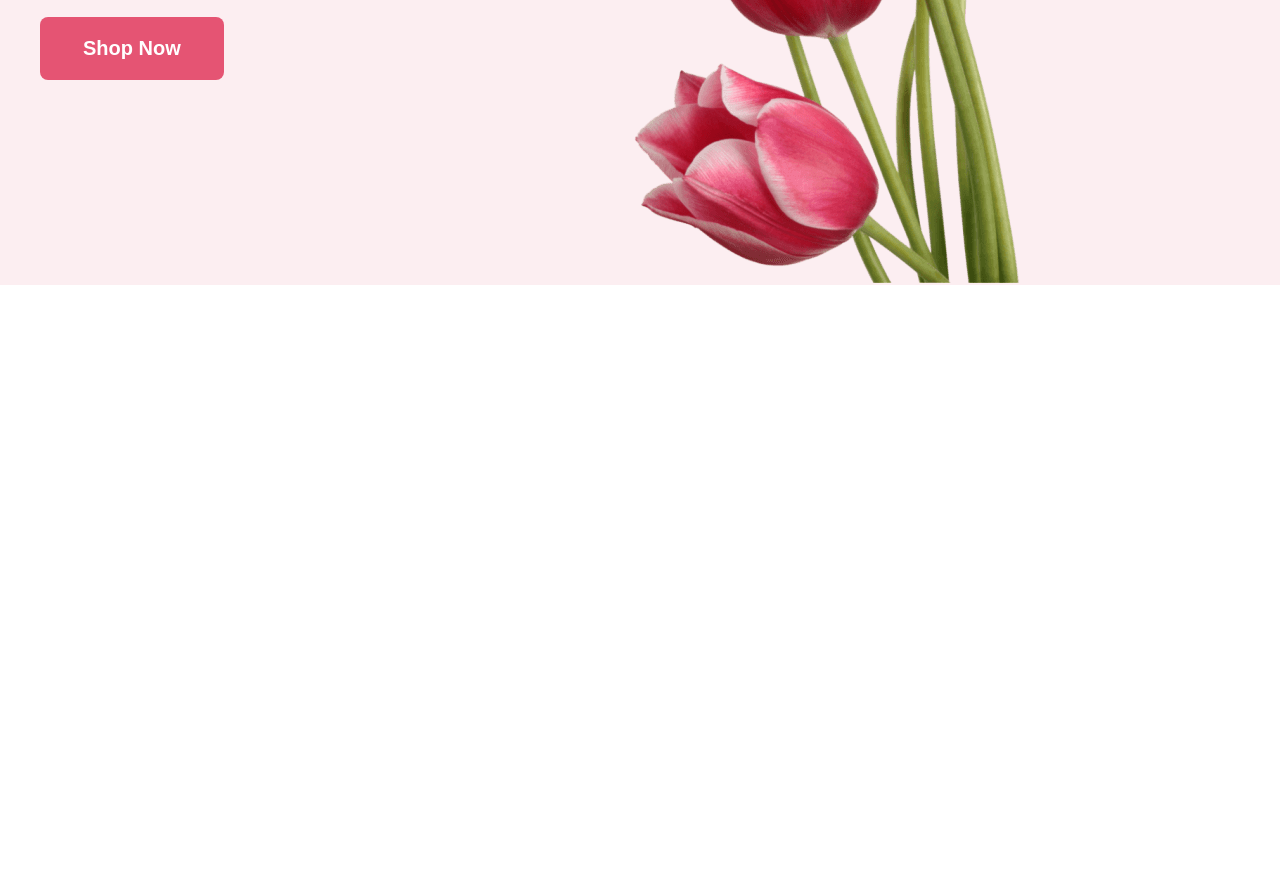
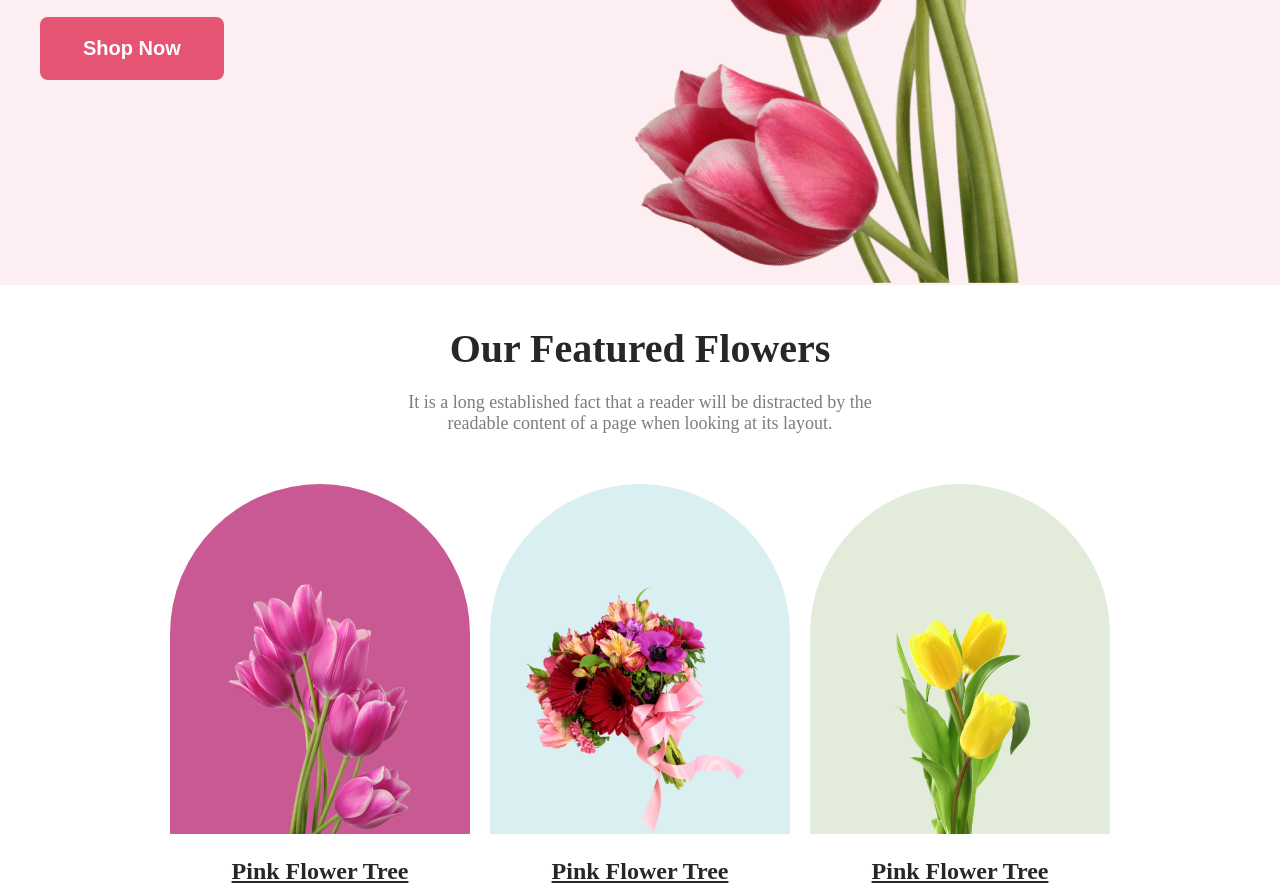
Before and after one commit to Sakib-Nazmus/Assignment-Flower-Shop, a plain HTML site: page index.html in a window 1280 px wide. Shown: the part 515-1404 px from the top of the page. Before the commit the page ends 802 px from the top, so only its background shows below. Drawn offline with Linux system fonts and the light colour scheme.

Commit message:
Second Section

```diff
--- a/index.html
+++ b/index.html
@@ -17,7 +17,7 @@
                 beautiful flowers a <br>
                 part of your life. <br>
             </h2>
-            <p class="primary-pr">It is a long established fact that a reader will be distracted by the readable
+            <p class="first-pr">It is a long established fact that a reader will be distracted by the readable
                 content of a page when looking at its layout. The point of using Lorem Ipsum is
                 that it has a more-or-less normal distribution of letters.
             </p>
@@ -28,6 +28,36 @@
         </div>
 
         </div>
+
+        <div class="second-section">
+            <div class="second-section-first">
+               <h2 class="primary-title">Our Featured Flowers</h2>
+               <p class="primary-pr">It is a long established fact that a reader will be distracted by the readable
+                content of a page when looking at its layout.</p>
+            </div>
+
+            <div class="image-text">
+
+                <div>
+                   <div class="image-section">
+                    <img class="second-section-image" src="Image/pngwing 6.png" alt="">
+                   </div>
+                    <h4 class="second-section-pr">Pink Flower Tree</h4>
+                </div>
+                <div>
+                    <div class="image-section-2">
+                        <img class="second-section-image-2" src="Image/pngwing 5.png" alt="">
+                       </div>
+                        <h4 class="second-section-pr">Pink Flower Tree</h4>
+                </div>
+                <div>
+                    <div class="image-section-3">
+                        <img class="second-section-image-3" src="Image/pngwing 7.png" alt="">
+                       </div>
+                        <h4 class="second-section-pr">Pink Flower Tree</h4>
+                </div>
+            </div>
+        </div>
     </main>
     <footer>
 
--- a/style.css
+++ b/style.css
@@ -3,6 +3,35 @@
     padding: 0;
 }
 
+.primary-title{
+    color: #272727;
+    text-align: center;
+    font-size: 40px;
+    font-weight: 800;
+    line-height: normal;
+}
+
+.primary-pr{
+    color: rgba(39, 39, 39, 0.60);
+    text-align: center;
+    font-size: 18px;
+    font-weight: 400;
+    line-height: normal;
+    margin-top: 20px;
+
+}
+
+.btn-primary{
+    background-color: #E55473;
+    color: white;
+    font-size: 20px;
+    font-weight: 700;
+    border: none;
+    border-radius: 8px;
+    padding: 20px 43px;
+}
+
+/* 1st section */
 
 .first-section{
     height: 100vh;
@@ -27,7 +56,7 @@
     line-height: normal;
 }
 
-.primary-pr{
+.first-pr{
     color: rgba(39, 39, 39, 0.60);
     font-size: 18px;
     font-weight: 400;
@@ -38,17 +67,82 @@
 
 }
 
-.btn-primary{
-    background-color: #E55473;
-    color: white;
-    font-size: 20px;
-    font-weight: 700;
-    border: none;
-    border-radius: 8px;
-    padding: 20px 43px;
-}
-
 .image1st{
     height: 100vh;
 
 }
+
+/* 2nd section */
+
+.second-section{
+    margin-top: 40px;
+}
+
+.second-section-first{
+    width: 500px;
+    margin: auto;
+    text-align: center;
+}
+
+.image-text{
+        display: flex;
+        gap: 20px;
+        align-items: center;
+        justify-content: center;
+        margin-top: 50px;
+}
+
+
+.image-section{
+    background-color: #C95992;
+    width: 300px;
+    height: 350px;
+    border-radius: 300px 300px 0px 0px;
+    align-items: center;
+    text-align: center;
+}
+
+.second-section-pr{
+    color: #272727;
+    text-align: center;
+    font-size: 24px;
+    font-weight: 700;
+    line-height: 35px;
+    text-decoration-line: underline;
+    margin-top: 20px;
+}
+
+
+.second-section-image{
+    height: 250px;
+    margin-top: 100px;
+}
+
+
+.image-section-2{
+    background-color: #D9EFF1;
+    width: 300px;
+    height: 350px;
+    border-radius: 300px 300px 0px 0px;
+    align-items: center;
+    text-align: center;
+}
+
+.second-section-image-2{
+    height: 250px;
+    margin-top: 100px;
+    }
+
+.image-section-3{
+    background-color: #E3EBDB;
+    width: 300px;
+    height: 350px;
+    border-radius: 300px 300px 0px 0px;
+    align-items: center;
+    text-align: center;
+}
+
+.second-section-image-3{
+    height: 250px;
+    margin-top: 100px;
+    }
```
